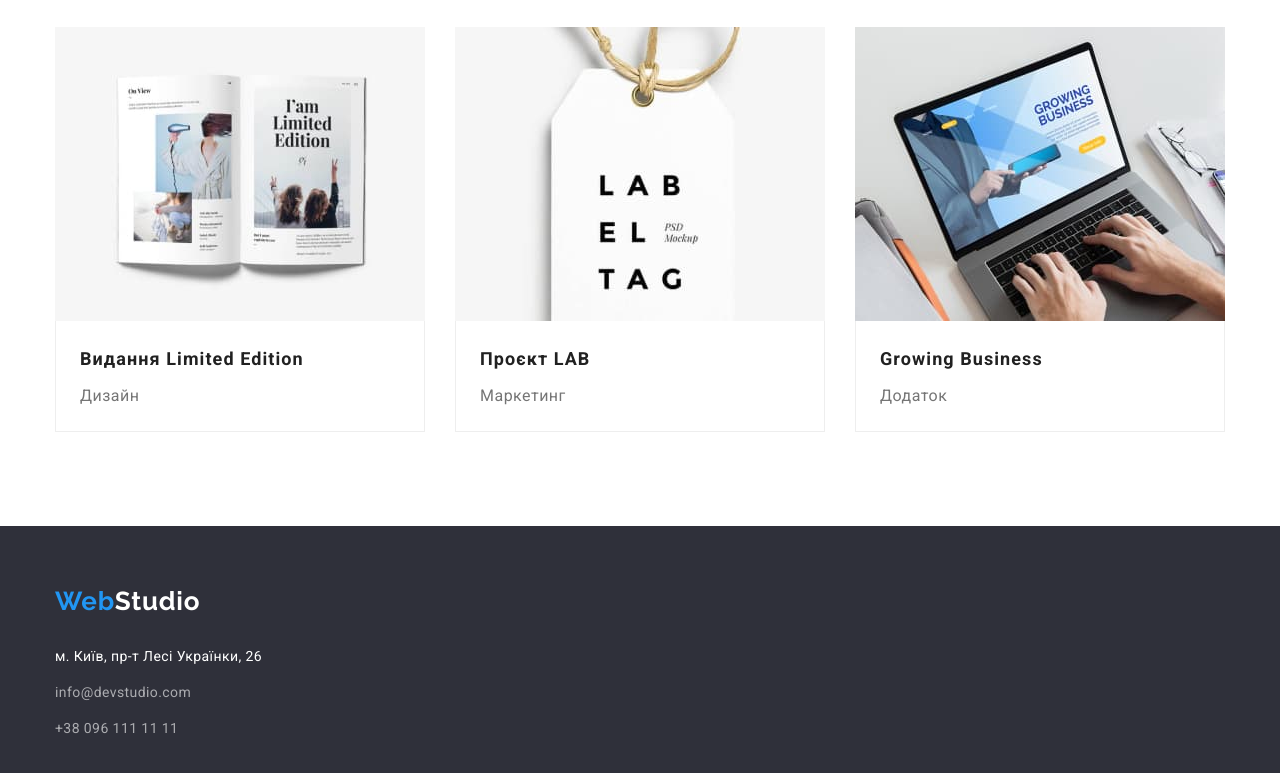
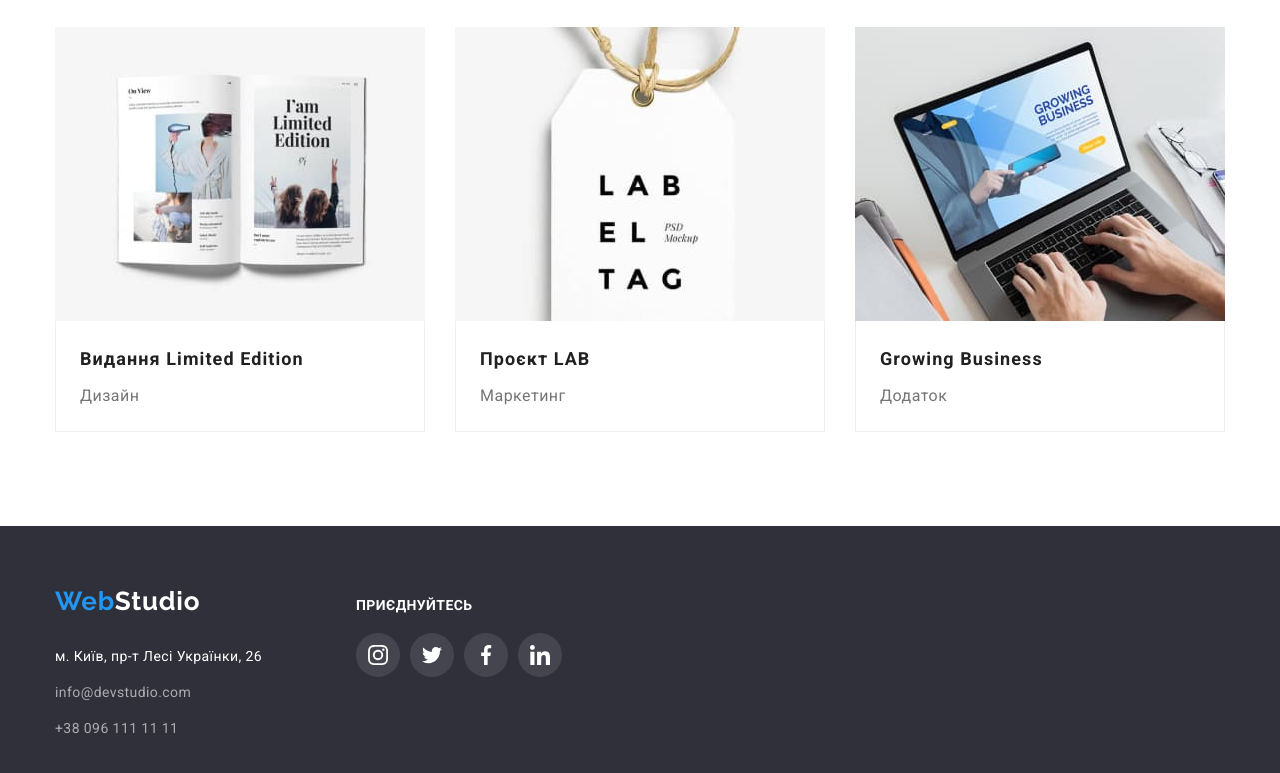
Before and after one commit to Oleksiy-Pastushenko/goit-markup-hw-04, a plain HTML site: page portfolio.html in a window 1280 px wide. Shown: the part 1110-1883 px from the top of the page. Drawn offline with nearby package versions, Linux system fonts and the light colour scheme.

Commit message:
Added icons to the footer
Created icons of social networks in the footer

```diff
--- a/css/styles.css
+++ b/css/styles.css
@@ -274,7 +274,7 @@ nav {
     justify-content: center;
     width: 44px;
     height: 44px;
-    background-color: #FFFFFF;
+    background-color: var(--accentcolor);
     border-radius: 50%;
 }
 .socials-link:hover .social-icon,
@@ -283,7 +283,7 @@ nav {
 }
 .socials-link:hover,
 .socials-link:focus {
-    background-color: #2196F3;
+    background-color: var(--secondarycolor);
 }
 .social-item:not(:last-child) {
     margin-right: 10px;
@@ -319,11 +319,11 @@ nav {
 }
 .client-item:hover,
 .client-item:focus {
-    border: 1px solid #2196F3;
+    border: 1px solid var(--secondarycolor);
 }
 .client-icon:hover,
 .client-icon:focus {
-    fill: #2196F3;
+    fill: var(--secondarycolor);
 }
 .footer-section {
     background: #2F303A;
@@ -332,6 +332,10 @@ nav {
 }
 .footer-section .logo-title {
     color: var(--accentcolor);
+}
+.footer-contacts {
+    display: flex;
+    align-items: baseline;
 }
 .address-section {
     margin-top: 28px;
@@ -353,6 +357,38 @@ nav {
 .addres-link:hover,
 .addres-link:focus {
     color: var(--secondarycolor);
+}
+.footer-social {
+    margin-left: 94px;
+}
+.footer-social-title {
+    color: var(--accentcolor);
+    font-size: 14px;
+    letter-spacing: 0.42px;
+    text-transform: uppercase;
+}
+.social-list-footer {
+    display: flex;
+    margin-top: 20px;
+}
+.socials-link-footer {
+    display: flex;
+    align-items: center;
+    justify-content: center;
+    width: 44px;
+    height: 44px;
+    background-color: #FFFFFF1A;
+    border-radius: 50%;
+}
+.social-icon-footer {
+    fill: var(--accentcolor);
+}
+.social-item-footer:not(:last-child) {
+    margin-right: 10px;
+}
+.socials-link-footer:hover,
+.socials-link-footer:focus {
+    background-color: var(--secondarycolor);
 }
 .our-proects {
     padding-top: 94px;
--- a/portfolio.html
+++ b/portfolio.html
@@ -153,6 +153,8 @@
     </main>
     <footer class="footer-section">
         <div class="container">
+            <div class="footer-contacts">
+                <div>
                     <a class="logo-link logo-text" href="#" lang="en">Web<span class="logo-link logo-title">Studio</span></a>
                     <address class="address-section">
                         <ul class="addres-item">
@@ -169,6 +171,45 @@
                         </ul>
                     </address>
                 </div>
+                <div class="footer-social">
+                    <h3 class="footer-social-title">приєднуйтесь</h3>
+                    <ul class="social-list-footer">
+                        <li class="social-item-footer">
+                            <a class="socials-link-footer link" href="" target="_blank" rel="noopener noreffer"
+                                aria-label="іконка інстаграм">
+                                <svg class="social-icon-footer" width="20" height="20">
+                                    <use href="./images/sprite.svg#instagram-2"></use>
+                                </svg>
+                            </a>
+                        </li>
+                        <li class="social-item-footer">
+                            <a class="socials-link-footer link" href="" target="_blank" rel="noopener noreffer"
+                                aria-label="іконка твітер">
+                                <svg class="social-icon-footer" width="20" height="20">
+                                    <use href="./images/sprite.svg#twitter-1"></use>
+                                </svg>
+                            </a>
+                        </li>
+                        <li class="social-item-footer">
+                            <a class="socials-link-footer link" href="" target="_blank" rel="noopener noreffer"
+                                aria-label="іконка фейсбук">
+                                <svg class="social-icon-footer" width="20" height="20">
+                                    <use href="./images/sprite.svg#facebook-1"></use>
+                                </svg>
+                            </a>
+                        </li>
+                        <li class="social-item-footer">
+                            <a class="socials-link-footer link" href="" target="_blank" rel="noopener noreffer"
+                                aria-label="іконка лінкедін">
+                                <svg class="social-icon-footer" width="20" height="20">
+                                    <use href="./images/sprite.svg#linkedin-1"></use>
+                                </svg>
+                            </a>
+                        </li>
+                    </ul>
+                </div>
+            </div>
+        </div>
     </footer>
 </body>
 </html>
```
Also changed, not shown: index.html (+38 -0 lines). Lines whose indentation alone changed are shown as unchanged.
